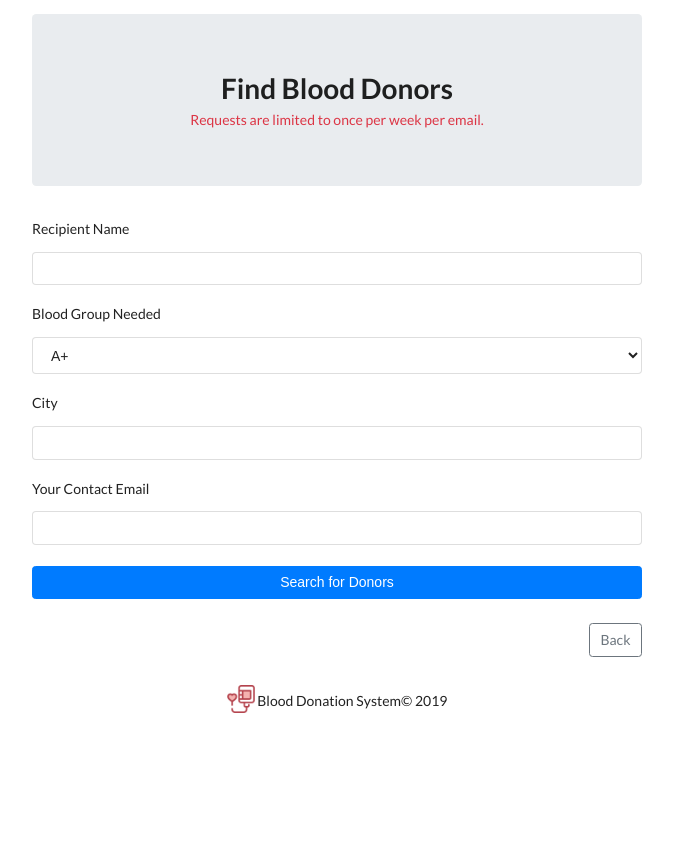
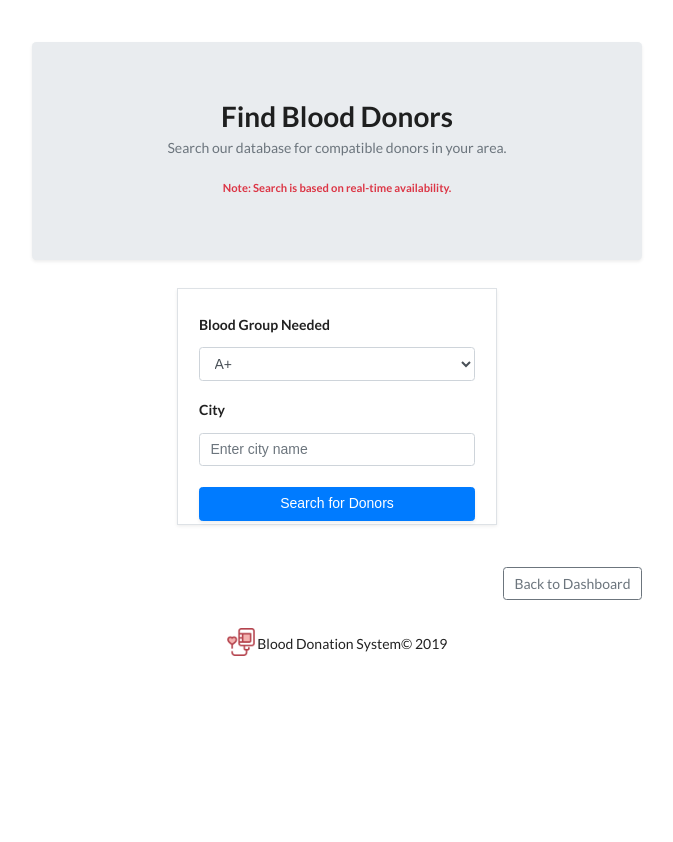
Before and after one commit to Ha-Mundo/Blood-Connect, a Flask app: page /blood_receive in a window 1280 px wide. Shown: the whole page, without its empty margins (303-976 px from the left). Before the commit the page ends 713 px from the top, so only its background shows below. Run offline with Flask 3, Linux system fonts and the light colour scheme; a user stored in the database is signed in; some libraries are stand-ins or nearby versions.

Commit message:
refactor: simplify find_blood donor search by removing redundant user fields

```diff
--- a/templates/find_blood.html
+++ b/templates/find_blood.html
@@ -1,56 +1,36 @@
 {% extends "base.html" %}
 {% block content %}
-<div class="container request-page">
-    <div class="jumbotron text-center">
+<div class="container request-page mt-5">
+    <div class="jumbotron text-center shadow-sm">
         <h1>Find Blood Donors</h1>
-        <p class="text-danger">Requests are limited to once per week per email.</p>
+        <p class="text-muted">Search our database for compatible donors in your area.</p>
+        <small class="text-danger font-weight-bold">Note: Search is based on real-time availability.</small>
     </div>
 
-    <div class="flash">
-        {% with messages = get_flashed_messages(with_categories=true) %}
-          {% if messages %}
-            {% for category, mess in messages %}
-            <div class="alert alert-{{ category }} alert-dismissible fade show" role="alert">
-              {{ mess }}
-              <button type="button" class="close" data-dismiss="alert" aria-label="Close">
-                <span aria-hidden="true">&times;</span>
-              </button>
-            </div>
-            {% endfor %}
-          {% endif %}
-        {% endwith %}
-    </div>
-
-    <form action="{{ url_for('blood_receive') }}" method="POST" class="ui form mt-4">
+    <div class="row justify-content-center">
+        <div class="col-md-6 border p-4 bg-white shadow-sm">
+            <form action="{{ url_for('blood_receive') }}" method="POST">
                 {{ form.csrf_token }}
 
                 <div class="form-group">
-            {{ form.name.label }}<br>
-            {{ form.name(class="form-control") }}
-        </div>
-
-        <div class="form-group">
-            {{ form.blood_groups.label }}<br>
+                    {{ form.blood_groups.label(class="font-weight-bold") }}
                     {{ form.blood_groups(class="form-control") }}
                 </div>
 
                 <div class="form-group">
-            {{ form.city.label }}<br>
-            {{ form.city(class="form-control") }}
-        </div>
-
-        <div class="form-group">
-            {{ form.email.label }}<br>
-            {{ form.email(class="form-control") }}
+                    {{ form.city.label(class="font-weight-bold") }}
+                    {{ form.city(class="form-control", placeholder="Enter city name") }}
                 </div>
 
                 <div class="mt-4">
-            {{ form.submit(class="btn btn-primary btn-block") }}
+                    {{ form.submit(class="btn btn-primary btn-block shadow-sm") }}
                 </div>
             </form>
+        </div>
+    </div>
 
     <div class="text-right mt-5">
-        <a class="btn btn-outline-secondary" href="/">Back</a>
+        <a class="btn btn-outline-secondary" href="/">Back to Dashboard</a>
     </div>
 </div>
 {% endblock %}
```
Lines whose indentation alone changed are shown as unchanged.
